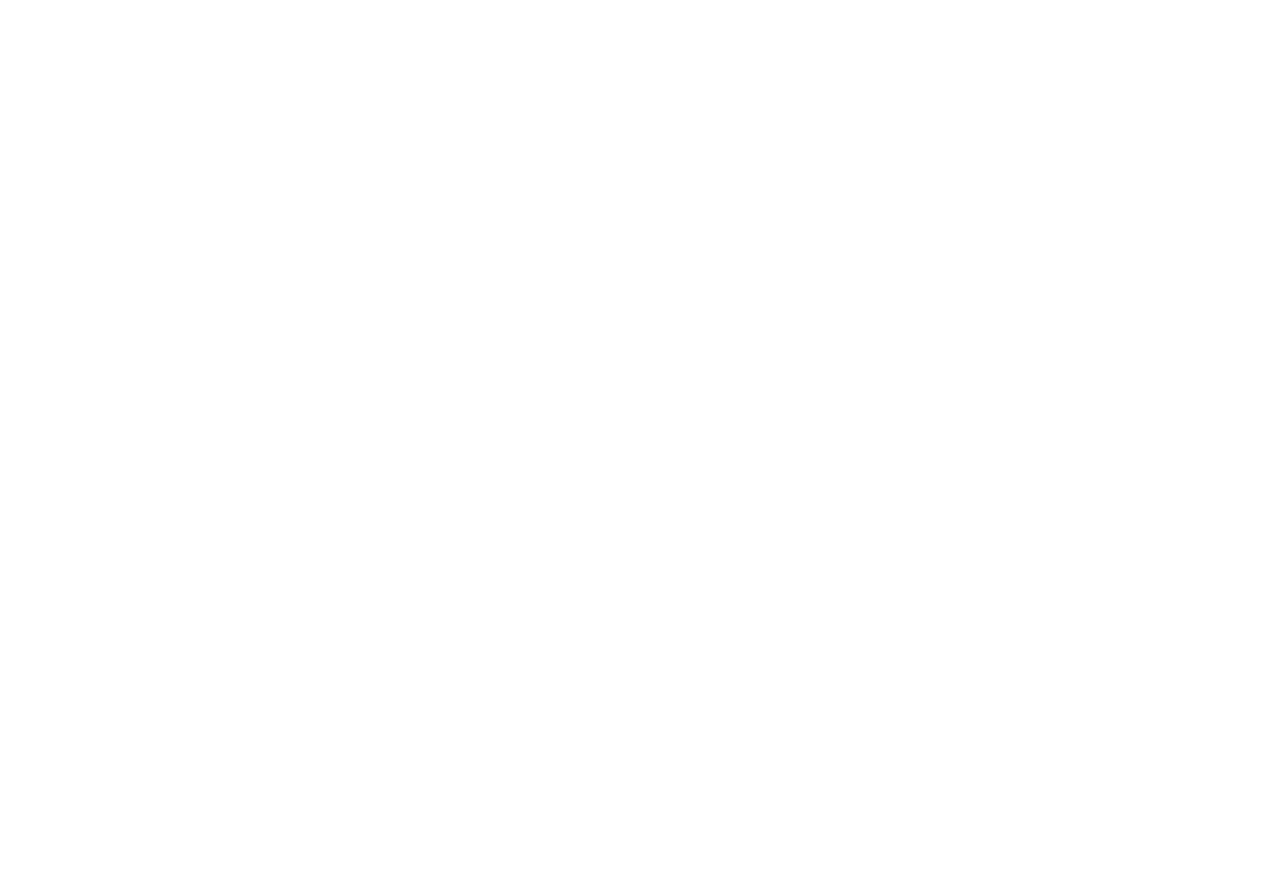
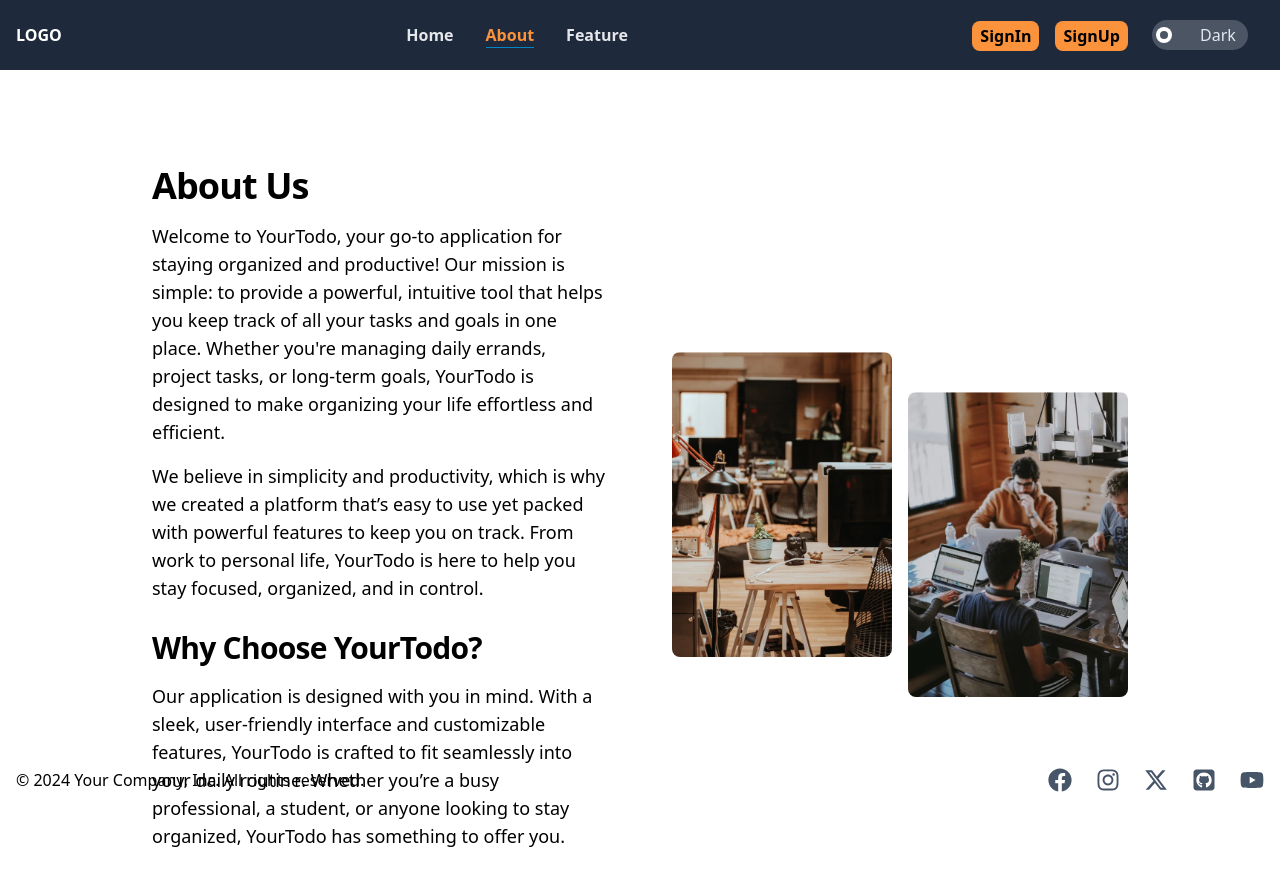
Before and after one commit to devHksingh/simple_todo_frontend, a React app: page /about in a window 1280 px wide. Before the commit this address had no page. Shown: the top 886 px of the page. Before the commit the page ends 800 px from the top, so only its background shows below. Built offline with nearby package versions, Linux system fonts and the light colour scheme; the HTML template or start-up script is replaced by a standard one.

Commit message:
Add about page

```diff
--- a/src/main.jsx
+++ b/src/main.jsx
@@ -11,6 +11,7 @@
 import Profile from './pages/Profile.jsx'
 import CreateNewTodo from './pages/CreateNewTodo.jsx'
 import SingleTodo from './pages/singleTodo.jsx'
+import About from './pages/About.jsx'
 
 const  router = createBrowserRouter(
   createRoutesFromElements(
@@ -21,6 +22,7 @@
       <Route path='profile' element={<Profile/>}/>
       <Route path='addTodo' element={<CreateNewTodo/>}/>
       <Route path='singleTodo/:todoId' element={<SingleTodo/>}/>
+      <Route path='/about' element={<About/>}/>
     </Route>
   )
 )
--- /dev/null
+++ b/src/pages/About.jsx
@@ -0,0 +1,28 @@
+import office1 from '../assets/office-long-1.webp'
+import office2 from '../assets/office-long-2.webp'
+
+const About = () => {
+  return (
+    <div className="container mx-auto">
+        <div className="flex flex-col items-center max-w-screen-lg gap-16 mx-auto mt-8 md:grid-cols-2 lg:py-16 lg:px-6 md:grid">
+            <div className="font-light sm:text-lg">
+                <h2
+                className="mb-4 text-4xl font-extrabold tracking-tight "
+                >About Us</h2>
+                <p className="mb-4">Welcome to YourTodo, your go-to application for staying organized and productive! Our mission is simple: to provide a powerful, intuitive tool that helps you keep track of all your tasks and goals in one place. Whether you're managing daily errands, project tasks, or long-term goals, YourTodo is designed to make organizing your life effortless and efficient.</p>
+                <p>We believe in simplicity and productivity, which is why we created a platform that’s easy to use yet packed with powerful features to keep you on track. From work to personal life, YourTodo is here to help you stay focused, organized, and in control.</p><br/>
+                <h2 className="mb-4 text-3xl font-bold tracking-tight">Why Choose YourTodo?</h2>
+                <p>Our application is designed with you in mind. With a sleek, user-friendly interface and customizable features, YourTodo is crafted to fit seamlessly into your daily routine. Whether you’re a busy professional, a student, or anyone looking to stay organized, YourTodo has something to offer you.
+
+                </p>
+            </div>
+            <div className="grid grid-cols-2 gap-4 mt-8">
+                <img className='w-full rounded-lg' src={office1} alt="office env"/>
+                <img className='w-full mt-4 rounded-lg lg:mt-10' src={office2} alt="office env"/>
+            </div>
+        </div>
+    </div>
+  )
+}
+
+export default About
```
Also changed, not shown: src/assets/office-long-1.webp (added), src/assets/office-long-2.webp (added).
